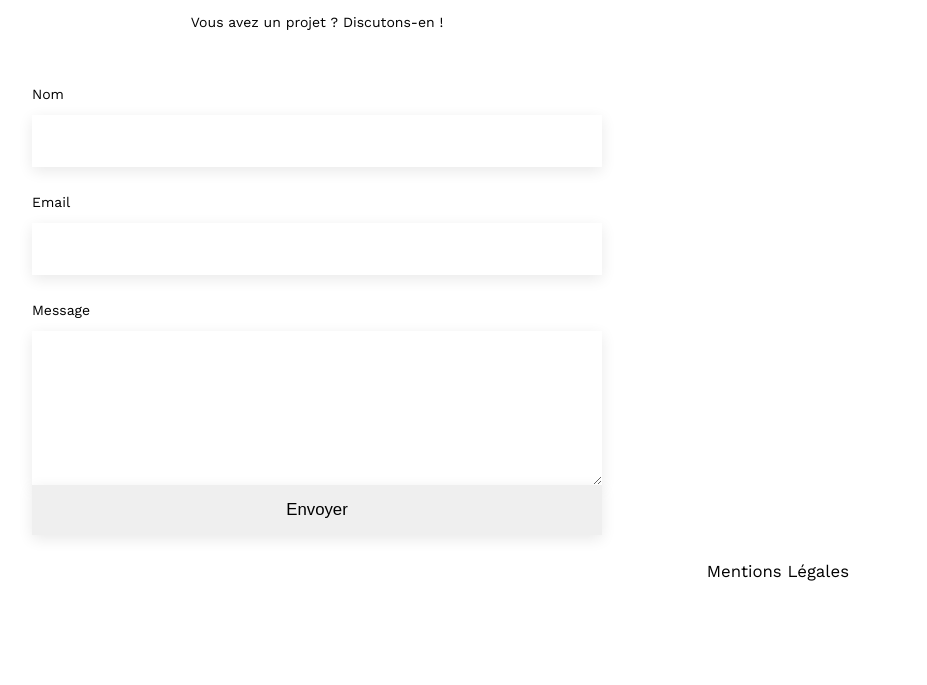
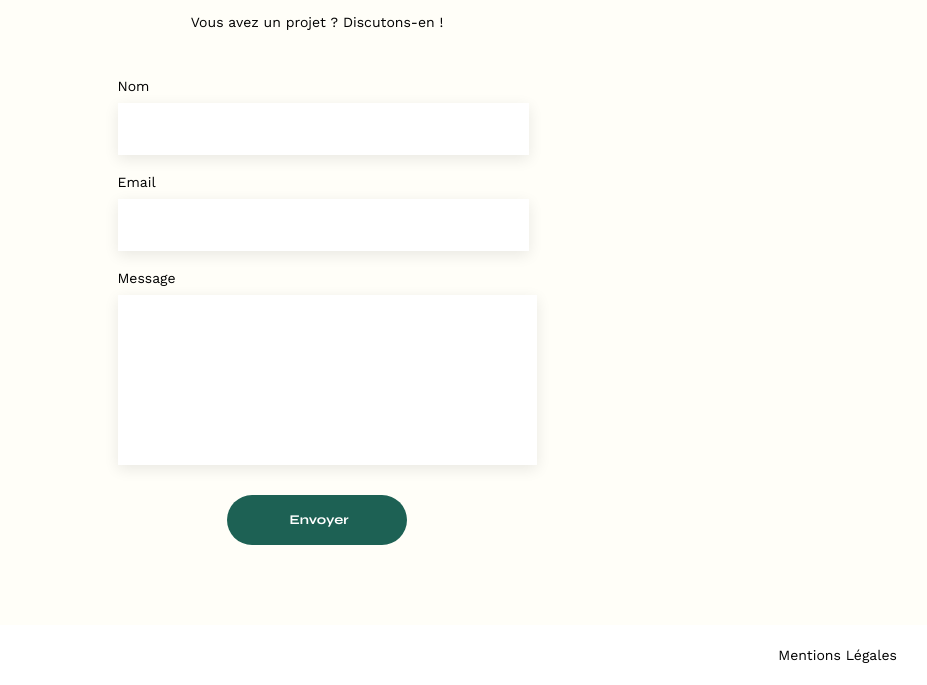
Before and after one commit to Labrosse-Anthony/Projet_6-Sophie_Bluel, a plain HTML site: page FrontEnd/index.html in a window 1280 px wide. Shown: the part 710-1395 px from the top of the page, without its empty margins (323-1250 px from the left). Before the commit the page ends 1318 px from the top, so only its background shows below. Drawn offline with nearby package versions, Linux system fonts and the light colour scheme; no server answers.

Commit message:
Modifications style.css et login.css

```diff
--- a/FrontEnd/assets/login.css
+++ b/FrontEnd/assets/login.css
@@ -3,16 +3,60 @@ body {
     display: flex;
     flex-direction: column;
     min-height: 100vh;  /* Force la page à faire au minimum 100% de la hauteur de l'écran */
+    font-size: 14px;
+    background-color: #FFFEF8;
 }
 
 /* Le main pousse le footer vers le bas */
 main {
     flex: 1;
+    max-width: 1140px;
+    margin: 0 auto;
+    width: 100%;
+}
+
+header {
+    max-width: 1140px;
+    width: 100%;
+    margin-top: 50px auto;
+
 }
 
 a {
     text-decoration: none;
     color: inherit;
+}
+
+footer {
+    width: 100%;
+    background-color: white;
+    height: 60px;
+    display: flex;
+    justify-content: center;
+    align-items: center;
+    margin-top: auto;
+}
+
+footer nav {
+    width: 100%;
+    max-width: 1180px;
+    display: flex;
+    justify-content: flex-end;
+    padding: 0;
+}
+
+footer ul {
+    display: flex;
+    list-style: none;
+    margin: 0;
+    padding: 0;
+}
+
+footer li {
+    font-family: 'Work Sans';
+    font-size: 14px;
+    color: black;
+    cursor: pointer;
 }
 
 #login {
--- a/FrontEnd/assets/style.css
+++ b/FrontEnd/assets/style.css
@@ -30,6 +30,8 @@ footer, header, hgroup, menu, nav, section {
 }
 body {
 	line-height: 1;
+    font-size: 14px;
+    background-color: #FFFEF8;
 }
 ol, ul {
 	list-style: none;
@@ -48,16 +50,21 @@ table {
 }
 /** end reset css**/
 body {
-	max-width: 1140px;
-	margin:auto;
 	font-family: 'Work Sans' ;
 	font-size: 14px;
 }
+
+main, header {
+    max-width: 1140px;
+    margin: auto;
+}
+
 header {
 	display: flex;
 	justify-content: space-between;
-	margin: 50px 0
+	margin: 50px auto;
 }
+
 section {
 	margin: 50px 0
 }
@@ -132,7 +139,8 @@ a {
 	margin-bottom: 1em;
 }
 .gallery {
-	width: 100%;
+	width: 90%;
+    margin: auto;
 	display: grid;
 	grid-template-columns: 1fr 1fr 1fr;
 	grid-column-gap: 20px;
@@ -144,8 +152,8 @@ a {
 
 }
 #contact {
-	width: 50%;
-margin: auto;
+	width: 35%;
+    margin: auto;
 }
 #contact > * {
 	text-align: center;
@@ -161,19 +169,40 @@ margin: auto;
 	flex-direction: column;
 }
 
-#contact input {
-	height: 50px;
-	font-size: 1.2em;
+#contact input, #contact textarea {
+    width: 100%;
 	border: none;
+    background: white;
 	box-shadow: 0px 4px 14px rgba(0, 0, 0, 0.09);
+    border: none;
+}
+#contact input{
+    height: 50px;
+    padding-left: 10px;
 }
 #contact label {
-	margin: 2em 0 1em 0;
+	margin: 20px 0 10px 0;
+    text-align: left;
 }
 #contact textarea {
-	border: none;
-	box-shadow: 0px 4px 14px rgba(0, 0, 0, 0.09);
+    height: 150px;
+	resize: none;
+    padding: 10px;
 }
+#contact input[type="submit"] {
+    width: 180px;
+    height: 50px;
+    margin: 30px auto;
+    border-radius: 60px;
+    background-color: #1D6154;
+    color: white;
+    font-family: 'Syne';
+    font-weight: 700;
+    border: none;
+    cursor: pointer;
+    box-shadow: none;
+}
+
 
 footer nav ul {
 	display: flex;
@@ -203,9 +232,45 @@ footer nav ul {
     cursor: pointer;
 }
 
+.filters button.active {
+    color: white;
+    background-color: #1D6154;
+}
+
 .filters button:hover {
     color: white;
     background-color: #1D6154;
+}
+
+footer {
+    background-color: white;
+    width: 100%;
+    height: 60px;
+    display: flex;
+    justify-content: center;
+    align-items: center;
+    margin-top: 50px;
+}
+
+footer nav {
+    width: 100%;
+    max-width: 1180px;
+    display: flex;
+    justify-content: flex-end;
+    padding: 0;
+}
+
+footer nav ul {
+    list-style: none;
+    margin: 0;
+    padding: 0;
+}
+
+footer li {
+    font-family: 'Work Sans';
+    font-size: 14px;
+    color: black;
+    cursor: pointer;
 }
 
 /* MODE ÉDITION */
```
Also changed, not shown: 1 other file.
